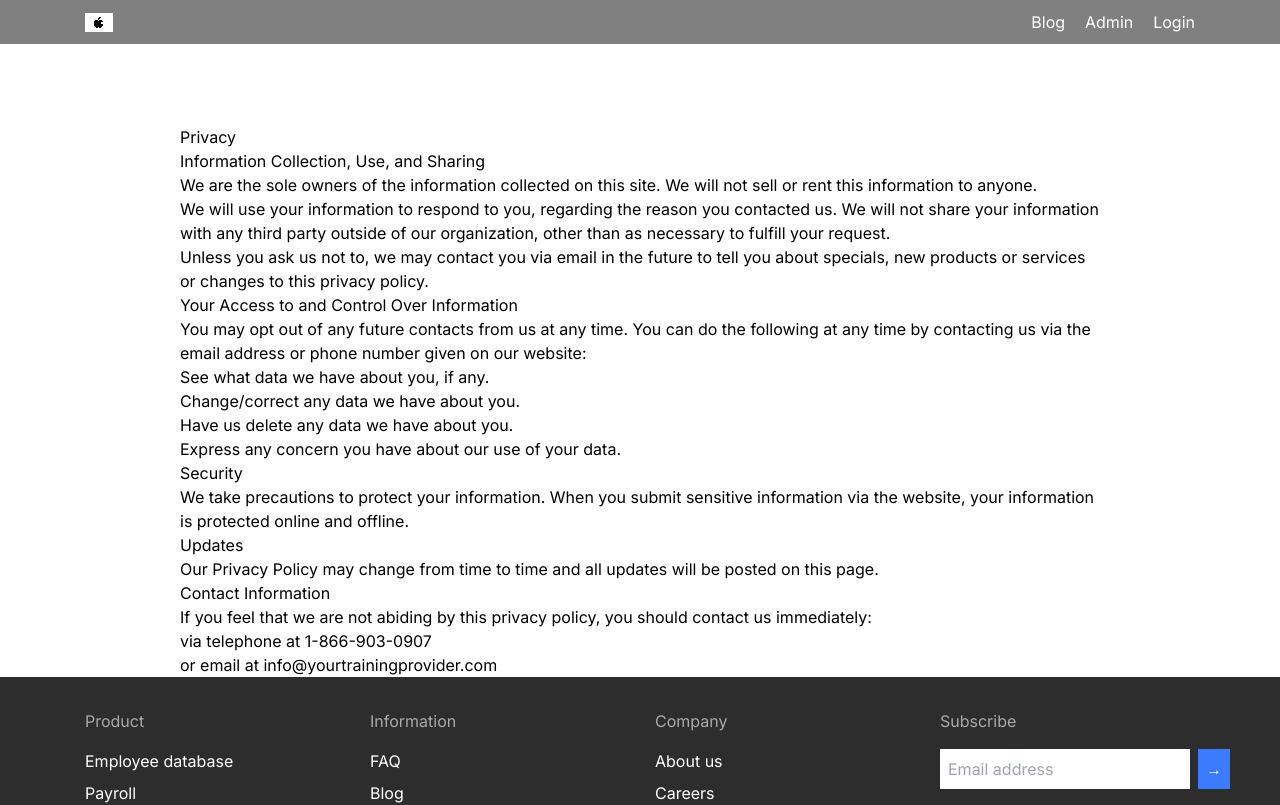
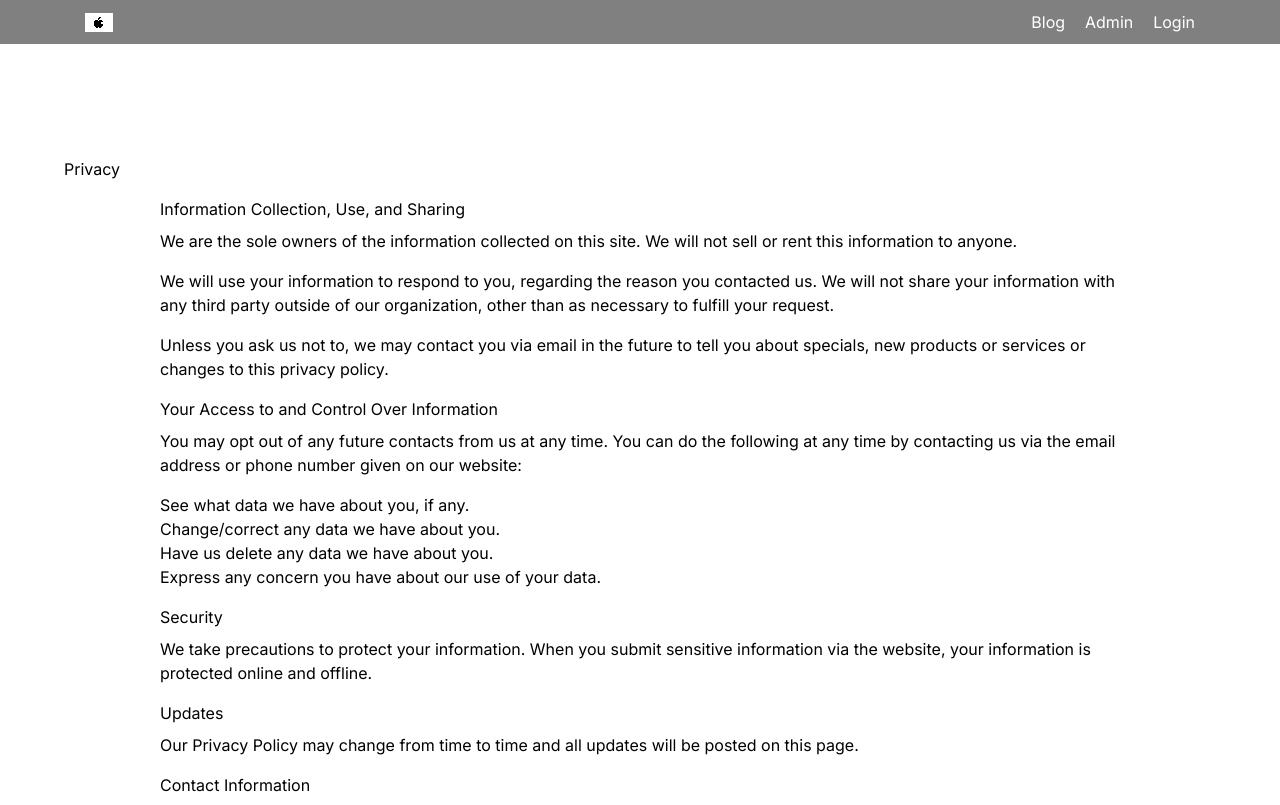
Before and after one commit to ma-xk/flask-next-ytp, a Next.js app: page /privacy in a window 1280 px wide. Shown: the top 805 px of the page. Built offline with nearby package versions, Linux system fonts and the light colour scheme.

Commit message:
switched styling to tailwind and formatted code

```diff
--- a/app/(routes)/blog/[slug]/page.js
+++ b/app/(routes)/blog/[slug]/page.js
@@ -1,12 +1,10 @@
-'use client';
-
+'use client'
 import React, { useEffect, useState } from 'react';
-import { Container, Row, Col } from 'react-grid-system';
 import Image from 'next/image';
 
 import blogPosts from '/app/components/blog/blogData';
 
-import '/app/components/blog/blog.css';
+import '/app/components/blog/blog.css'; // Keep the CSS import
 
 const BlogPost = ({ params }) => {
   const [post, setPost] = useState(null);
@@ -18,24 +16,20 @@ const BlogPost = ({ params }) => {
 
   if (!post) {
     return (
-      <div>
-        <Container>
-          <Row justify='center'>
-            <Col xs={12} md={10}>
+      <div className="container mx-auto">
+        <div className="flex justify-center">
+          <div className="w-full md:w-10/12">
             <div>Post not found</div>
-            </Col>
-          </Row>
-        </Container>
+          </div>
+        </div>
       </div>
     );
   }
 
   return (
-    <div>
-      <Container>
-        {/* <Spacer /> */}
-        <Row justify='center'>
-          <Col xs={12} md={10}>
+    <div className="container mx-auto">
+      <div className="flex justify-center">
+        <div className="w-full md:w-10/12">
           <h1>{post.title}</h1>
           {post.image && (
             <Image
@@ -51,9 +45,8 @@ const BlogPost = ({ params }) => {
             <strong>Date:</strong> {post.date}
           </p>
           <div dangerouslySetInnerHTML={{ __html: post.text }}></div>
-          </Col>
-        </Row>
-      </Container>
+        </div>
+      </div>
     </div>
   );
 };
--- a/app/(routes)/blog/page.js
+++ b/app/(routes)/blog/page.js
@@ -1,19 +1,15 @@
-'use client';
 import React from 'react';
-import { Container, Row, Col } from 'react-grid-system';
 
 import BlogList from '/app/components/blog/BlogList';
 
 function Blog() {
   return (
-    <div>
-      <Container>
-        <Row justify='center'>
-          <Col xs={12} md={10} lg={10}>
-            <BlogList />
-          </Col>
-        </Row>
-      </Container>
+    <div className="container mx-auto">
+      <div className="flex justify-center">
+        <div className="w-full md:w-10/12 lg:w-10/12">
+          <BlogList />
+        </div>
+      </div>
     </div>
   );
 }
--- a/app/(routes)/privacy/page.js
+++ b/app/(routes)/privacy/page.js
@@ -1,50 +1,75 @@
-'use client';
+import React from 'react';
 
-import React from 'react';
-import { Container, Row, Col } from 'react-grid-system';
+function Privacy() {
+  return (
+    <div className="container mx-auto">
+      <div className="max-w-6xl mx-auto my-8">
+        <h1 className="mb-4">Privacy</h1>
 
+        <div className="flex justify-center">
+          <div className="w-full md:w-10/12">
+            <h2 className="mb-2">Information Collection, Use, and Sharing</h2>
+            <p className="mb-4">
+              We are the sole owners of the information collected on this site.
+              We will not sell or rent this information to anyone.
+            </p>
+            <p className="mb-4">
+              We will use your information to respond to you, regarding the
+              reason you contacted us. We will not share your information with
+              any third party outside of our organization, other than as
+              necessary to fulfill your request.
+            </p>
+            <p className="mb-4">
+              Unless you ask us not to, we may contact you via email in the
+              future to tell you about specials, new products or services or
+              changes to this privacy policy.
+            </p>
 
-function Privacy () {
-
-
-    return (
-        <div>
-            <Container>
-                {/* <Spacer /> */}
-                <Row justify="center">
-                    <Col xs={12} md={10}>
-                        <h1>Privacy</h1>
-                        <h2>Information Collection, Use, and Sharing</h2>
-    <p>We are the sole owners of the information collected on this site. We will not sell or rent this information to anyone.</p>
-    <p>We will use your information to respond to you, regarding the reason you contacted us. We will not share your information with any third party outside of our organization, other than as necessary to fulfill your request.</p>
-    <p>Unless you ask us not to, we may contact you via email in the future to tell you about specials, new products or services or changes to this privacy policy.</p>
-
-    <h2>Your Access to and Control Over Information</h2>
-    <p>You may opt out of any future contacts from us at any time. You can do the following at any time by contacting us via the email address or phone number given on our website:</p>
-    <ul>
+            <h2 className="mb-2">Your Access to and Control Over Information</h2>
+            <p className="mb-4">
+              You may opt out of any future contacts from us at any time. You
+              can do the following at any time by contacting us via the
+              email address or phone number given on our website:
+            </p>
+            <ul className="mb-4">
               <li>See what data we have about you, if any.</li>
               <li>Change/correct any data we have about you.</li>
               <li>Have us delete any data we have about you.</li>
               <li>Express any concern you have about our use of your data.</li>
             </ul>
 
-    <h2>Security</h2>
-    <p>We take precautions to protect your information. When you submit sensitive information via the website, your information is protected online and offline.</p>
+            <h2 className="mb-2">Security</h2>
+            <p className="mb-4">
+              We take precautions to protect your information. When you submit
+              sensitive information via the website, your information is
+              protected online and offline.
+            </p>
 
-    <h2>Updates</h2>
-    <p>Our Privacy Policy may change from time to time and all updates will be posted on this page.</p>
+            <h2 className="mb-2">Updates</h2>
+            <p className="mb-4">
+              Our Privacy Policy may change from time to time and all updates
+              will be posted on this page.
+            </p>
 
-    <h2>Contact Information</h2>
-    <p>If you feel that we are not abiding by this privacy policy, you should contact us immediately:</p>
-    <ul>
+            <h2 className="mb-2">Contact Information</h2>
+            <p className="mb-4">
+              If you feel that we are not abiding by this privacy policy, you
+              should contact us immediately:
+            </p>
+            <ul className="mb-4">
               <li>via telephone at 1-866-903-0907</li>
-        <li>or email at <a href="mailto:info@yourtrainingprovider.com">info@yourtrainingprovider.com</a></li>
+              <li>
+                or email at{' '}
+                <a href='mailto:info@yourtrainingprovider.com'>
+                  info@yourtrainingprovider.com
+                </a>
+              </li>
             </ul>
-                    </Col>
-                </Row>
-            </Container>
+          </div>
+        </div>
+      </div>
     </div>
   );
-};
+}
 
 export default Privacy;
--- a/app/components/blog/BlogList.js
+++ b/app/components/blog/BlogList.js
@@ -1,14 +1,13 @@
 import React from 'react';
-import { Row, Col } from 'react-grid-system';
 import BlogCard from './BlogCard.js';
 import blogPosts from './blogData.js';
-import '/app/components/blog/blog.css';
+import '/app/components/blog/blog.css'; // Keep the CSS import
 
 const BlogList = () => {
   return (
-    <Row>
+    <div className="flex flex-wrap -mx-4">
       {blogPosts.map((post) => (
-        <Col key={post.id} xs={12} sm={12} md={6} lg={4}>
+        <div key={post.id} className="w-full sm:w-1/2 md:w-1/2 lg:w-1/3 px-4 mb-8">
           <BlogCard
             thumbnail={post.thumbnail}
             title={post.title}
@@ -16,9 +15,9 @@ const BlogList = () => {
             date={post.date}
             slug={post.slug} // Pass slug for routing
           />
-        </Col>
+        </div>
       ))}
-    </Row>
+    </div>
   );
 };
 
```
Lines whose indentation alone changed are shown as unchanged.
